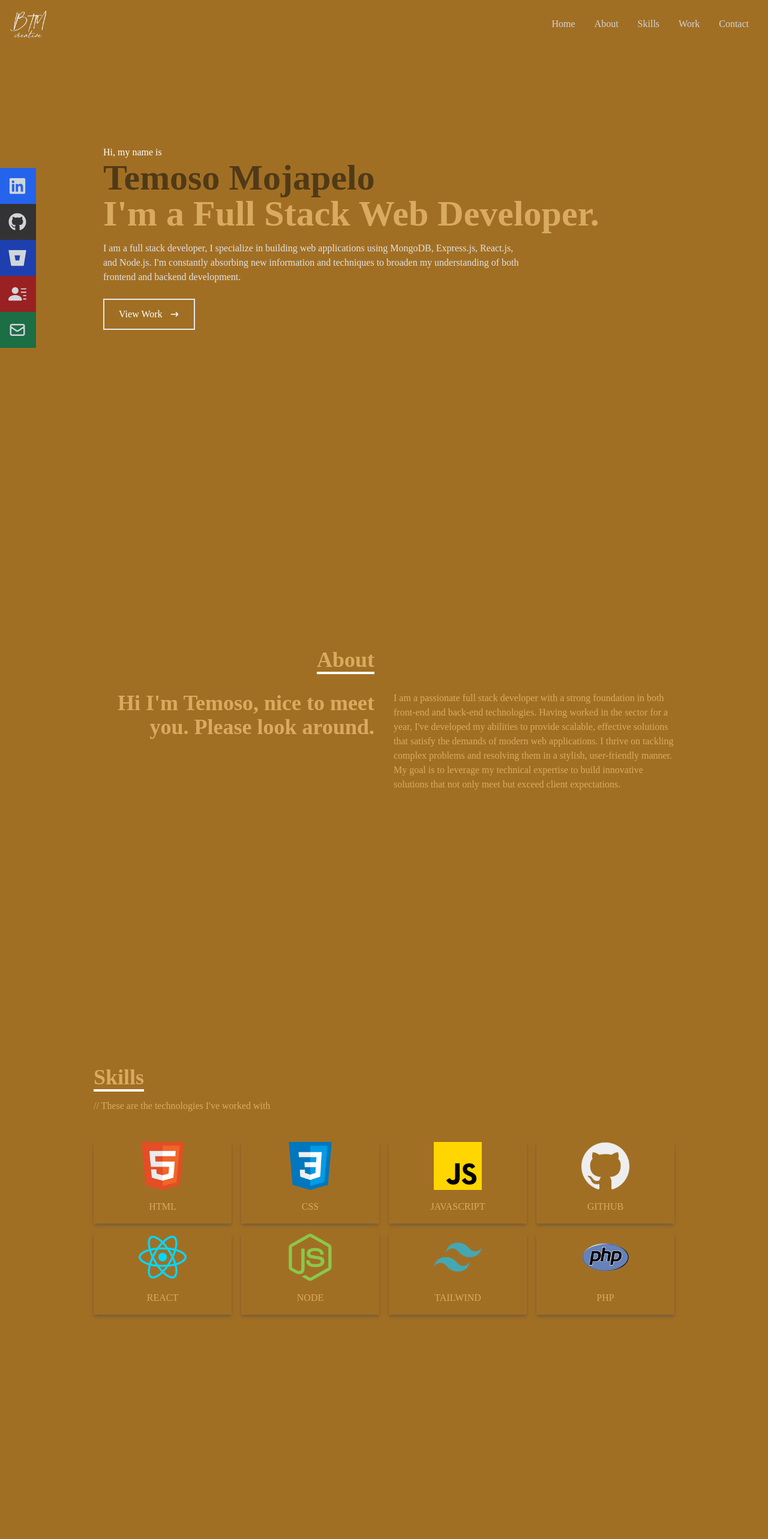
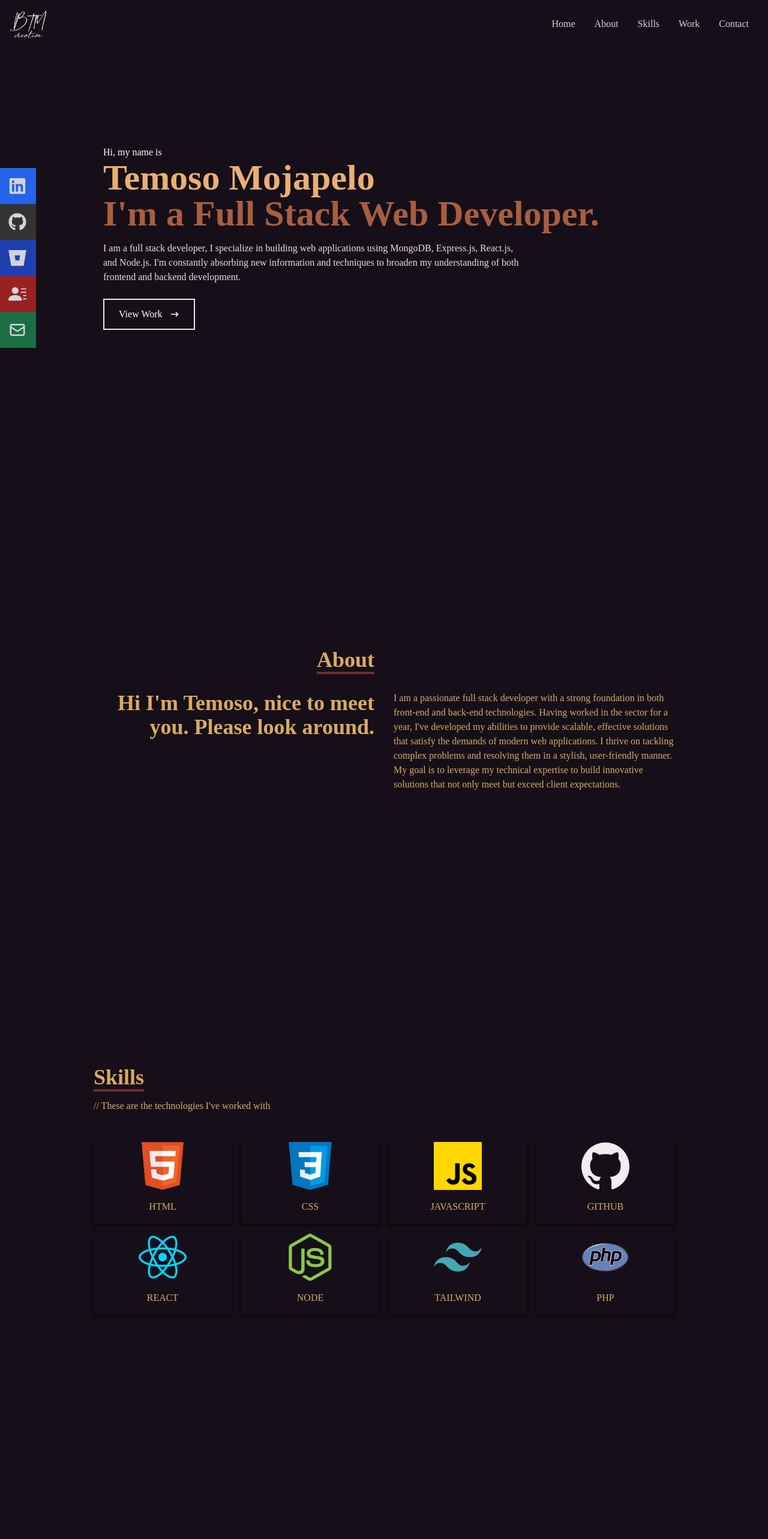
Before and after one commit to TEMOSO-MOJAPELO/portfolio-react-app, a React (Create React App) app: page / in a window 1280 px wide. Shown: the top 2566 px of the page at 60% size. Built offline with nearby package versions, Linux system fonts and the light colour scheme.

Commit message:
update colours

```diff
--- a/src/components/About.jsx
+++ b/src/components/About.jsx
@@ -2,11 +2,11 @@ import React from 'react'
 
 const About = () => {
   return (
-    <div name='about' className='w-full h-screen bg-[#a16f24] text-[#d9ab60]'>
+    <div name='about' className='w-full h-screen bg-[#160F19] text-[#d9ab60]'>
         <div className='flex flex-col justify-center items-center w-full h-full'>
             <div className='max-w-[1000px] w-full grid grid-cols-2 gap-8'>
                 <div className='sm:text-right pb-8 pl-4'>
-                    <p className='text-4xl font-bold inline border-b-4 border-[#fff]'>About</p>
+                    <p className='text-4xl font-bold inline border-b-4 border-[#6A322C]'>About</p>
                 </div>
                 <div>
                 </div>
--- a/src/components/Contact.jsx
+++ b/src/components/Contact.jsx
@@ -2,16 +2,16 @@ import React from 'react'
 
 const Contact = () => {
   return (
-    <div name='contact' className='w-full h-screen bg-[#a16f24] flex justify-center items-center p-4'>
+    <div name='contact' className='w-full h-screen bg-[#160F19] flex justify-center items-center p-4'>
         <form method='POST' action="https://getform.io/f/warkwjpb" className='flex flex-col max-w-[600px] w-full'>
             <div className='pb-8'>
-                <p className='text-4xl font-bold inline border-b-4 border-[#fff] text-[#d9ab60]'>Contact</p>
+                <p className='text-4xl font-bold inline border-b-4 border-[#6A322C] text-[#d9ab60]'>Contact</p>
                 <p className='text-[#d9ab60] py-4'>//Submit the form below or contact me</p>
             </div>
             <input className='bg-[#f6edb1] p-2' type="text" placeholder='Name' name='name' />
             <input className='my-4 p-2 bg-[#f6edb1]' type="text" placeholder='Email' name='email' />
             <textarea className='bg-[#f6edb1] p-2' name="message" rows='10' placeholder='Message'></textarea>
-            <button className='text-white border-2 hover:bg-[#503a17] hover:border-[#503a17] px-4 py-3 my-8 mx-auto flex items-center'>Let's Collaborate</button>
+            <button className='text-white border-2 hover:bg-[#6A322C] hover:border-[#6A322C] px-4 py-3 my-8 mx-auto flex items-center'>Let's Collaborate</button>
         </form>
     </div>
   )
--- a/src/components/Home.jsx
+++ b/src/components/Home.jsx
@@ -3,14 +3,14 @@ import { HiArrowNarrowRight } from 'react-icons/hi';
 
 const Home = () => {
   return (
-    <div name='home'className='w-full h-screen bg-[#a16f24]'>
+    <div name='home'className='w-full h-screen bg-[#160F19]'>
         {/*container*/}
         <div className='max-w-[1000px] mx-auto px-8 flex flex-col justify-center h-full'>
             <p className='text-[#fff]'>Hi, my name is</p>
-            <h1 className='text-4xl sm:text-6xl font-bold text-[#503a17]'>
+            <h1 className='text-4xl sm:text-6xl font-bold text-[#E9AF73]'>
               Temoso Mojapelo
             </h1>
-            <h2 className='text-4xl sm:text-6xl font-bold text-[#d9ab60]'>
+            <h2 className='text-4xl sm:text-6xl font-bold text-[#A85E3F]'>
               I'm a Full Stack Web Developer.
             </h2>
             <p className='text-[#e2e2e2] py-4 max-w-[700px]'>
@@ -20,7 +20,7 @@ const Home = () => {
               and backend development.
             </p>
             <div>
-              <button className='text-white group border-2 px-6 py-3 my-2 flex items-center hover:bg-[#503a17] hover:border-[#503a17]'>View Work
+              <button className='text-white group border-2 px-6 py-3 my-2 flex items-center hover:bg-[#6A322C] hover:border-[#6A322C]'>View Work
                 <span className='group-hover:rotate-90 duration-300'>
                   <HiArrowNarrowRight className='ml-3 ' />
                 </span>
--- a/src/components/Navbar.jsx
+++ b/src/components/Navbar.jsx
@@ -9,7 +9,7 @@ const Navbar = () => {
     const handleClick = () => setNav(!nav)
 
   return (
-    <div className="fixed w-full h-[80px] flex justify-between items-center px-4 bg-[#a16f24] text-gray-300">
+    <div className="fixed w-full h-[80px] flex justify-between items-center px-4 bg-[#160F19] text-gray-300">
         <div>
             <img src={Logo} alt="Logo" style={{width: '65px'}} />
         </div>
--- a/src/components/Skills.jsx
+++ b/src/components/Skills.jsx
@@ -10,44 +10,44 @@ import PHP from '../assets/php.png';
 
 const Skills = () => {
   return (
-    <div name='skills' className='w-full h-screen bg-[#a16f24] text-[#d9ab60]'>
+    <div name='skills' className='w-full h-screen bg-[#160F19] text-[#d9ab60]'>
         {/* container */}
         <div className='max-w-[1000px] mx-auto p-4 flex flex-col justify-center w-full h-full'>
             <div>
-                <p className='text-4xl font-bold inline border-b-4 border-[#fff]'>Skills</p>
+                <p className='text-4xl font-bold inline border-b-4 border-[#6A322C]'>Skills</p>
                 <p className='py-4'>// These are the technologies I've worked with</p>
             </div>
 
             <div className='w-full grid grid-cols-2 sm:grid-cols-4 gap-4 text-center py-8'>
-                <div className='shadow-md shadow-[#795c38] hover:scale-110 duration-500'>
+                <div className='shadow-md shadow-[#09060a] hover:scale-110 duration-500'>
                     <img className='w-20 mx-auto' src= {HTML} alt="HTML icon" />
                     <p className='my-4'>HTML</p>
                 </div>
-                <div className='shadow-md shadow-[#795c38] hover:scale-110 duration-500'>
+                <div className='shadow-md shadow-[#09060a] hover:scale-110 duration-500'>
                     <img className='w-20 mx-auto' src= {CSS} alt="HTML icon" />
                     <p className='my-4'>CSS</p>
                 </div>
-                <div className='shadow-md shadow-[#795c38] hover:scale-110 duration-500'>
+                <div className='shadow-md shadow-[#09060a] hover:scale-110 duration-500'>
                     <img className='w-20 mx-auto' src= {Javascript} alt="HTML icon" />
                     <p className='my-4'>JAVASCRIPT</p>
                 </div>
-                <div className='shadow-md shadow-[#795c38] hover:scale-110 duration-500'>
+                <div className='shadow-md shadow-[#09060a] hover:scale-110 duration-500'>
                     <img className='w-20 mx-auto' src= {GitHub} alt="HTML icon" />
                     <p className='my-4'>GITHUB</p>
                 </div>
-                <div className='shadow-md shadow-[#795c38] hover:scale-110 duration-500'>
+                <div className='shadow-md shadow-[#09060a] hover:scale-110 duration-500'>
                     <img className='w-20 mx-auto' src= {REACTA} alt="HTML icon" />
                     <p className='my-4'>REACT</p>
                 </div>
-                <div className='shadow-md shadow-[#795c38] hover:scale-110 duration-500'>
+                <div className='shadow-md shadow-[#09060a] hover:scale-110 duration-500'>
                     <img className='w-20 mx-auto' src= {NODE} alt="HTML icon" />
                     <p className='my-4'>NODE</p>
                 </div>
-                <div className='shadow-md shadow-[#795c38] hover:scale-110 duration-500'>
+                <div className='shadow-md shadow-[#09060a] hover:scale-110 duration-500'>
                     <img className='w-20 mx-auto' src= {Tailwind} alt="HTML icon" />
                     <p className='my-4'>TAILWIND</p>
                 </div>
-                <div className='shadow-md shadow-[#795c38] hover:scale-110 duration-500'>
+                <div className='shadow-md shadow-[#09060a] hover:scale-110 duration-500'>
                     <img className='w-20 mx-auto' src= {PHP} alt="HTML icon" />
                     <p className='my-4'>PHP</p>
                 </div>
--- a/src/components/Work.jsx
+++ b/src/components/Work.jsx
@@ -3,10 +3,10 @@ import Calculator from '../assets/Calculator.png';
 
 const Work = () => {
   return (
-    <div name='work' className='w-full md:h-screen bg-[#a16f24] text-[#d9ab60]'>
+    <div name='work' className='w-full md:h-screen bg-[#160F19] text-[#d9ab60]'>
         <div className='max-w-[1000px] mx-auto p-4 flex flex-col justify-center w-full h-full'>
             <div className='pb-8'>
-                <p className='text-4xl font-bold inline border-b-4 text-[#d9ab60] border-[#fff]'>Work</p>
+                <p className='text-4xl font-bold inline border-b-4 text-[#d9ab60] border-[#6A322C]'>Work</p>
                 <p className='py-6'>// Check out my recent work</p>
             </div>
             {/*  Container */}
@@ -15,7 +15,7 @@ const Work = () => {
                 className='grid sm:grid-cols-2 md:grid-cols-3 gap-4'
             >
                 {/*Grid Item */}
-                <div style={{backgroundImage: `url(${Calculator})`}} className='shadow-lg shadow-[#795c38] group container rounded-md flex justify-center items-center mx-auto content-div'>
+                <div style={{backgroundImage: `url(${Calculator})`}} className='shadow-lg shadow-[#09060a] group container rounded-md flex justify-center items-center mx-auto content-div'>
 
                     {/* Hover Effects */}
                     <div className='opacity-0 group-hover:opacity-100'>
```
